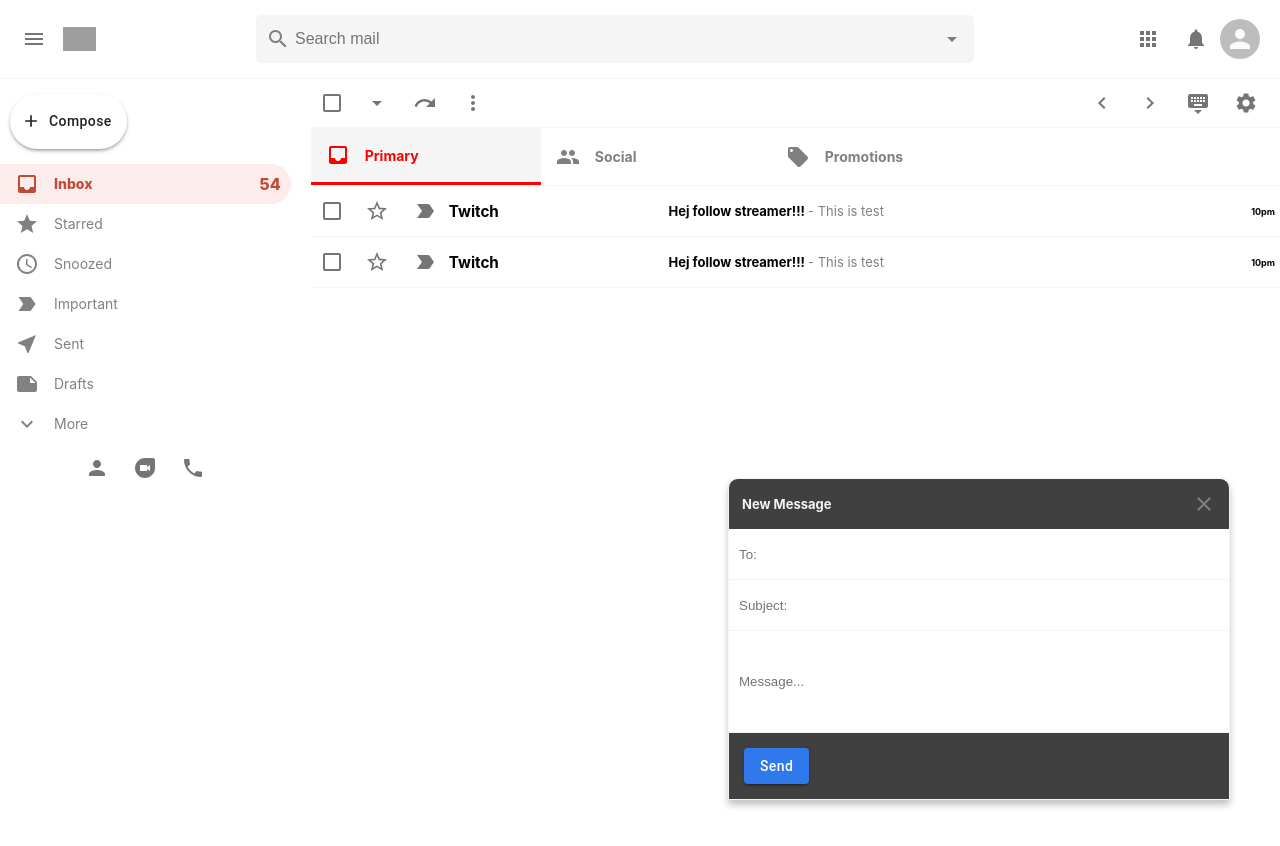
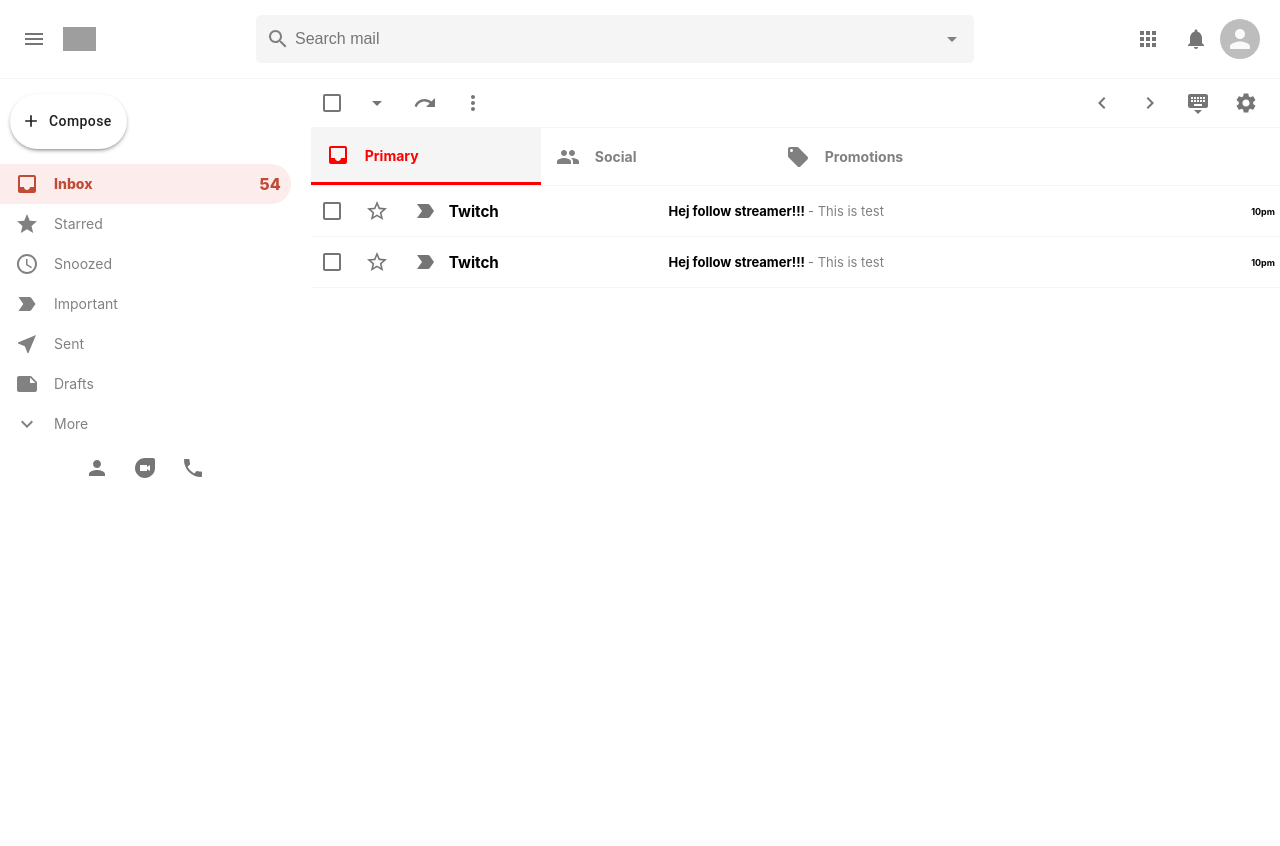
Before and after one commit to adam040992/gmail-clone, a React (Create React App) app: page / in a window 1280 px wide. Shown: the top 846 px of the page. Built offline with nearby package versions, Linux system fonts and the light colour scheme; grey boxes are pictures that could not be loaded.

Commit message:
SendMail component + Redux

```diff
--- a/src/App.js
+++ b/src/App.js
@@ -11,8 +11,12 @@ import {
   Route,
   Link
 } from "react-router-dom";
+import { useSelector } from 'react-redux';
+import { selectSendMessageOpen } from './features/mailSlice';
 
 function App() {
+  const sendMessageIsOpen = useSelector(selectSendMessageOpen);
+
   return (
     <Router>
       <div className="app">
@@ -30,8 +34,7 @@ function App() {
             </Route>
           </Switch>
         </div>
-
-        <SendMail />
+        {sendMessageIsOpen && <SendMail />}
       </div>
     </Router>
   );
--- a/src/components/SendMail.js
+++ b/src/components/SendMail.js
@@ -3,9 +3,12 @@ import './SendMail.css';
 import CloseIcon from '@material-ui/icons/Close';
 import { Button } from '@material-ui/core';
 import { useForm } from 'react-hook-form';
+import { useDispatch } from 'react-redux';
+import { closeSendMessage } from '../features/mailSlice';
 
 function SendMail() {
     const { register, handleSubmit, watch, errors } = useForm();
+    const dispatch = useDispatch();
 
     const onSubmit = (formData) => {
         console.log(formData);
@@ -15,7 +18,10 @@ function SendMail() {
         <div className="sendMail">
             <div className="sendMail__header">
                 <h3>New Message</h3>
-                <CloseIcon className="sendMail__close" />
+                <CloseIcon
+                    className="sendMail__close"
+                    onClick={() => dispatch(closeSendMessage())}
+                />
             </div>
 
             <form onSubmit={handleSubmit(onSubmit)}>
--- a/src/components/Sidebar.js
+++ b/src/components/Sidebar.js
@@ -13,13 +13,18 @@ import ExpandMoreIcon from '@material-ui/icons/ExpandMore'
 import PresonIcon from '@material-ui/icons/Person';
 import DuoIcon from '@material-ui/icons/Duo';
 import PhoneIcon from '@material-ui/icons/Phone';
+import { useDispatch } from 'react-redux';
+import { openSendMessage } from '../features/mailSlice';
 
 function Sidebar() {
+    const dispatch = useDispatch();
+
     return (
         <div className="sidebar">
             <Button
                 startIcon={<AddIcon fontSize='large' />}
                 className="sidebar__compose"
+                onClick = {() => dispatch(openSendMessage())}
             >
                 Compose
             </Button>
--- a/src/features/mailSlice.js
+++ b/src/features/mailSlice.js
@@ -1,7 +1,7 @@
 import { createSlice } from '@reduxjs/toolkit';
 
 export const mailSlice = createSlice({
-  name: 'counter',
+  name: 'mail',
   initialState: {
     sendMessageIsOpen: false,
   },
```
